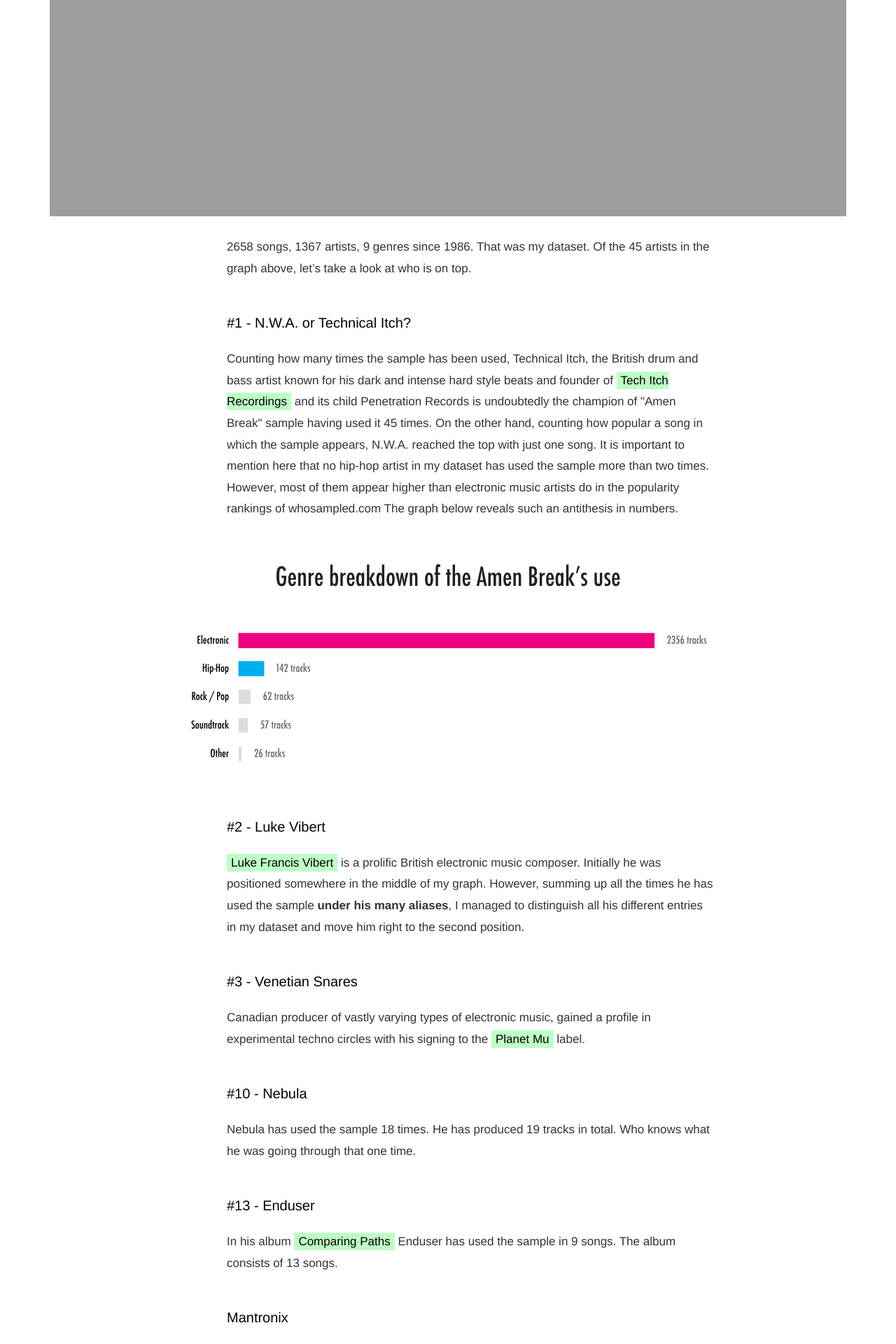
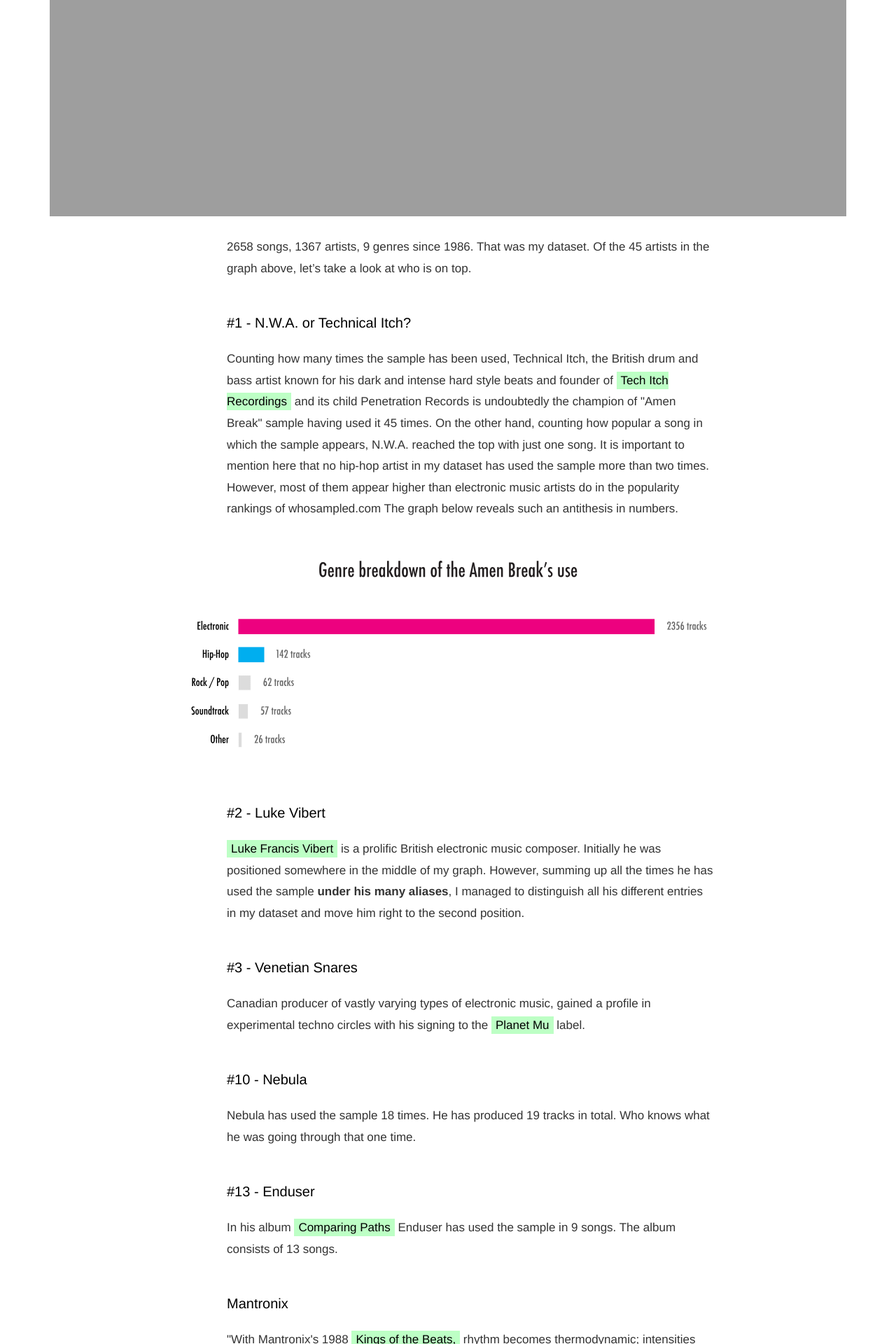
Before and after one commit to 2109Sot/studio-projects, a Jekyll site: the page docs/who_sampled/index.html, which Jekyll copies as it is, in a window 1280 px wide. Shown: the part 4480-6400 px from the top of the page at 70% size. Built offline with Jekyll 4.4.1, drawn with Linux system fonts in a browser that asks for light colours.

Commit message:
graph_styles

```diff
--- a/docs/who_sampled/index.html
+++ b/docs/who_sampled/index.html
@@ -243,7 +243,7 @@
       The graph below reveals such an antithesis in numbers.</p><br />
 
       <div>
-        <img width="40%" src="https://2109sot.github.io/studio-projects/who_sampled/who_sampled_genres_TITLE.svg" alt="" />
+        <img width="30%" src="https://2109sot.github.io/studio-projects/who_sampled/who_sampled_genres_TITLE.svg" alt="" />
       </div><br />
 
     <div>
```
